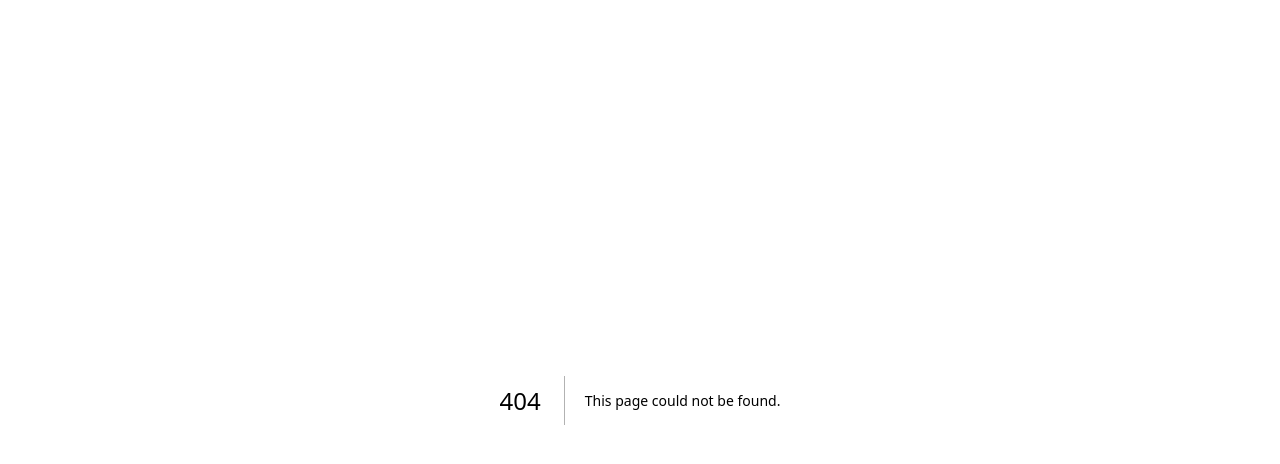
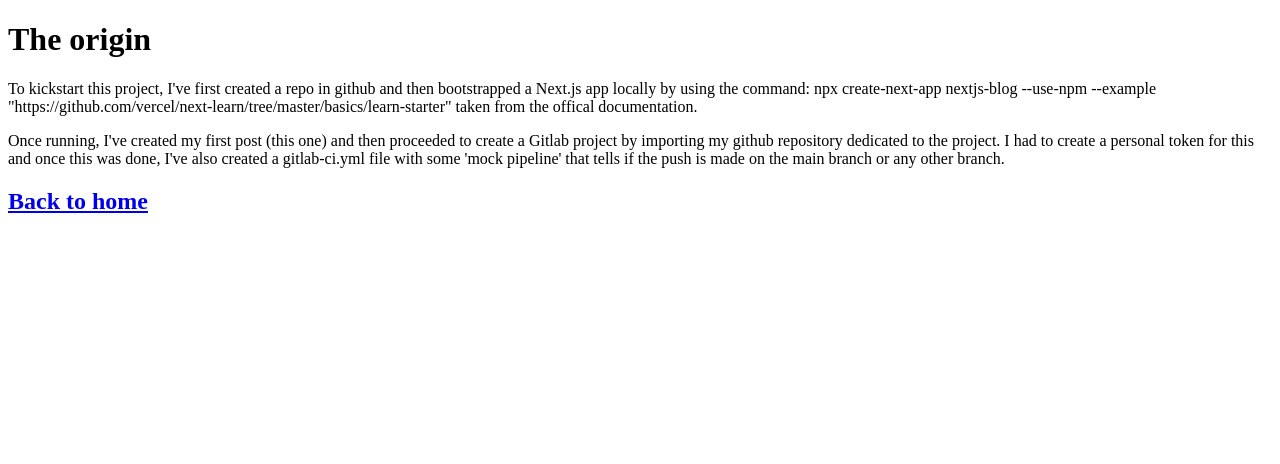
Before and after one commit to gonbaum/baumhaus-garden, a Next.js app: page /posts/the-origin in a window 1280 px wide. Before the commit this address had no page. Shown: the top 464 px of the page. Built offline with nearby package versions, Linux system fonts and the light colour scheme.

Commit message:
chore: modify index and first post as the origin

```diff
--- a/pages/index.js
+++ b/pages/index.js
@@ -12,13 +12,13 @@ export default function Home() {
       <main>
         <h1 className="title">
           Read{' '}
-          <Link href="/posts/first-post">
-            <a>this page!</a>
+          <Link href="/posts/the-origin">
+            <a>the origin!</a>
           </Link>
         </h1>
 
         <p className="description">
-          Get started by editing <code>pages/index.js</code>
+          This is the beginning of my digital garden
         </p>
 
         <div className="grid">
--- /dev/null
+++ b/pages/posts/the-origin.js
@@ -0,0 +1,22 @@
+import Link from 'next/link'
+
+export default function TheOrigin() {
+  return (
+    <>
+      <h1>The origin</h1>
+      <p>
+          To kickstart this project, I've first created a repo in github and then bootstrapped a Next.js app locally by using the command:
+          npx create-next-app nextjs-blog --use-npm --example "https://github.com/vercel/next-learn/tree/master/basics/learn-starter"
+          taken from the offical documentation.
+      </p>
+      <p>
+          Once running, I've created my first post (this one) and then proceeded to create a Gitlab project by importing my github repository dedicated to the project. I had to create a personal token for this and once this was done, I've also created a gitlab-ci.yml file with some 'mock pipeline' that tells if the push is made on the main branch or any other branch.
+      </p>
+      <h2>
+        <Link href="/">
+          <a>Back to home</a>
+        </Link>
+      </h2>
+    </>
+  )
+}
```
Also changed, not shown: pages/posts/first-post.js (deleted, +0 -14 lines).
